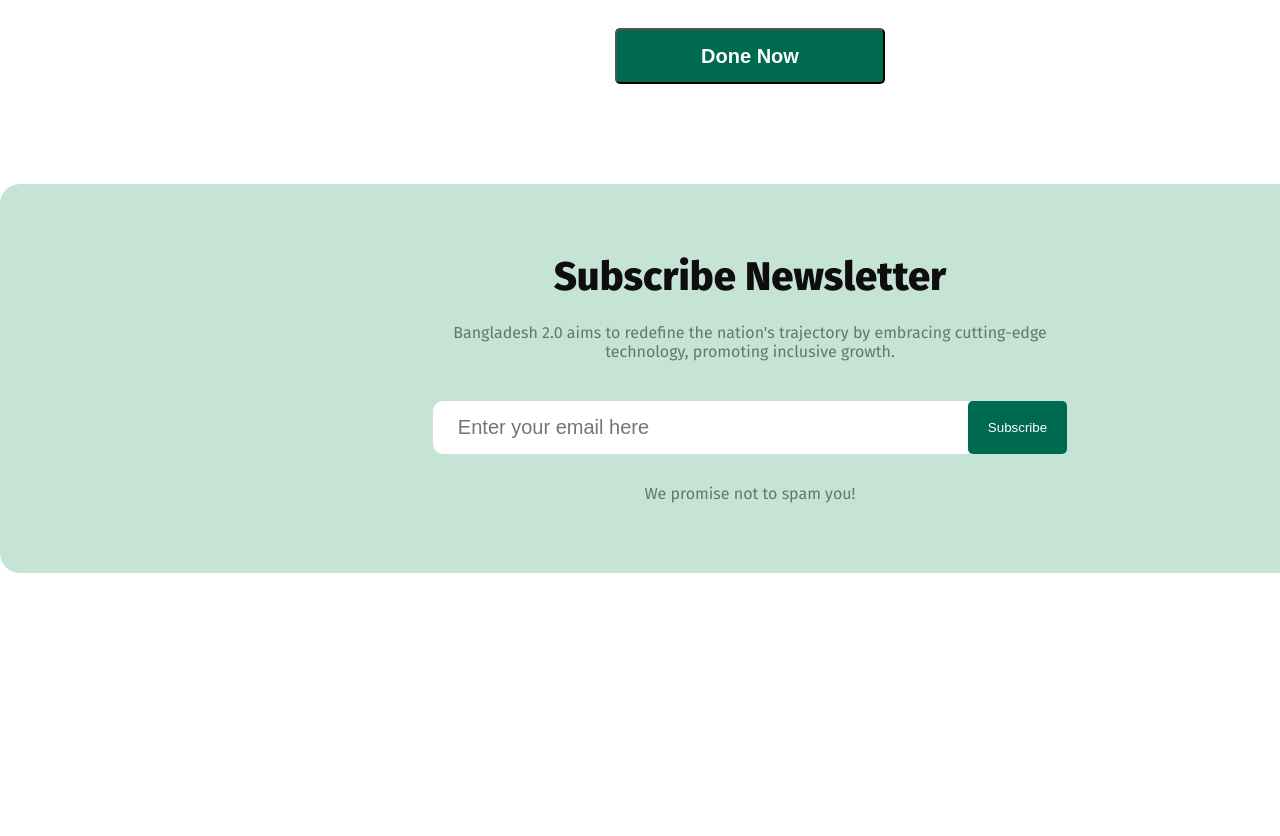
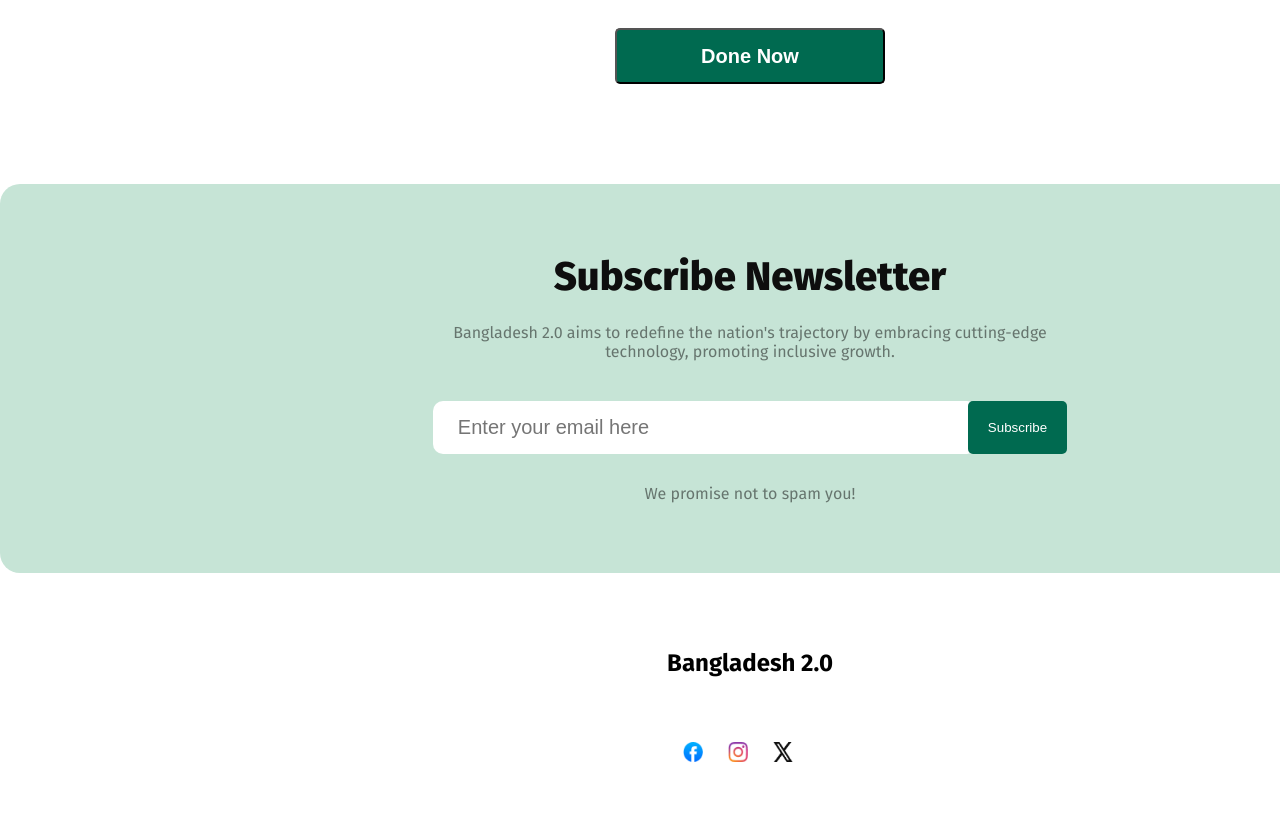
Before and after one commit to rafiEmamul/bangladesh-2.0, a plain HTML site: page index.html in a window 1280 px wide. Shown: the part 3171-4007 px from the top of the page. Before the commit the page ends 3784 px from the top, so only its background shows below. Drawn offline with Linux system fonts and the light colour scheme.

Commit message:
Footer Last Submit

```diff
--- a/index.html
+++ b/index.html
@@ -116,7 +116,7 @@
 
             </section>
 
-            <section class="newsletter-section">
+            <div class="newsletter-section">
               <h2>Subscribe Newsletter</h2>
               <p>Bangladesh 2.0 aims to redefine the nation's trajectory by embracing cutting-edge <br> technology, promoting inclusive growth.</p>
 
@@ -126,7 +126,24 @@
               </div>
 
               <p class="note">We promise not to spam you!</p>
-            </section>
+            </div>
+
+              <div class="footer-last">
+                <h1>Bangladesh 2.0</h1>
+
+                <div class="social">
+                  <a href="#" target="_blank">
+                    <img src="assets/facebook.png" alt="Facebook">
+                  </a>
+                  <a href="#" target="_blank"">
+                    <img src="assets/instagram.png" alt="Instagram">
+                  </a>
+                  <a href="#" target="_blank">
+                    <img src="assets/x.png" alt="Twitter">
+                  </a>
+                </div>
+              </div>
+
 
 
         </main>
--- a/style.css
+++ b/style.css
@@ -432,7 +432,7 @@ h2 {
     padding: 10px 15px;
     border: 1px solid #0e0e0e6e;
     border-radius: 10px;
-    width: 300px; /* Adjust width as needed */
+    width: 300px;
     margin-right: 10px;
     width: 35%;
     padding: 15px;
@@ -459,3 +459,32 @@ h2 {
     margin-top: 30px;
   }
 /********** Newsletter Section End *********/
+
+/********** footer-last section start *********/
+.footer-last {
+    text-align: center;
+    padding: 20px 0;
+  }
+
+  .footer-last h1 {
+    font-size: 24px;
+    font-weight: bold;
+    margin-bottom: 15px;
+  }
+
+  .social {
+    display: flex;
+    justify-content: center;
+  }
+
+  .social a {
+    margin: 50px 0;
+
+  }
+
+  .social a img {
+    width: 20px;
+    height: 20px;
+    margin-right: 25px;
+  }
+/********** footer-last section End *********/
```
